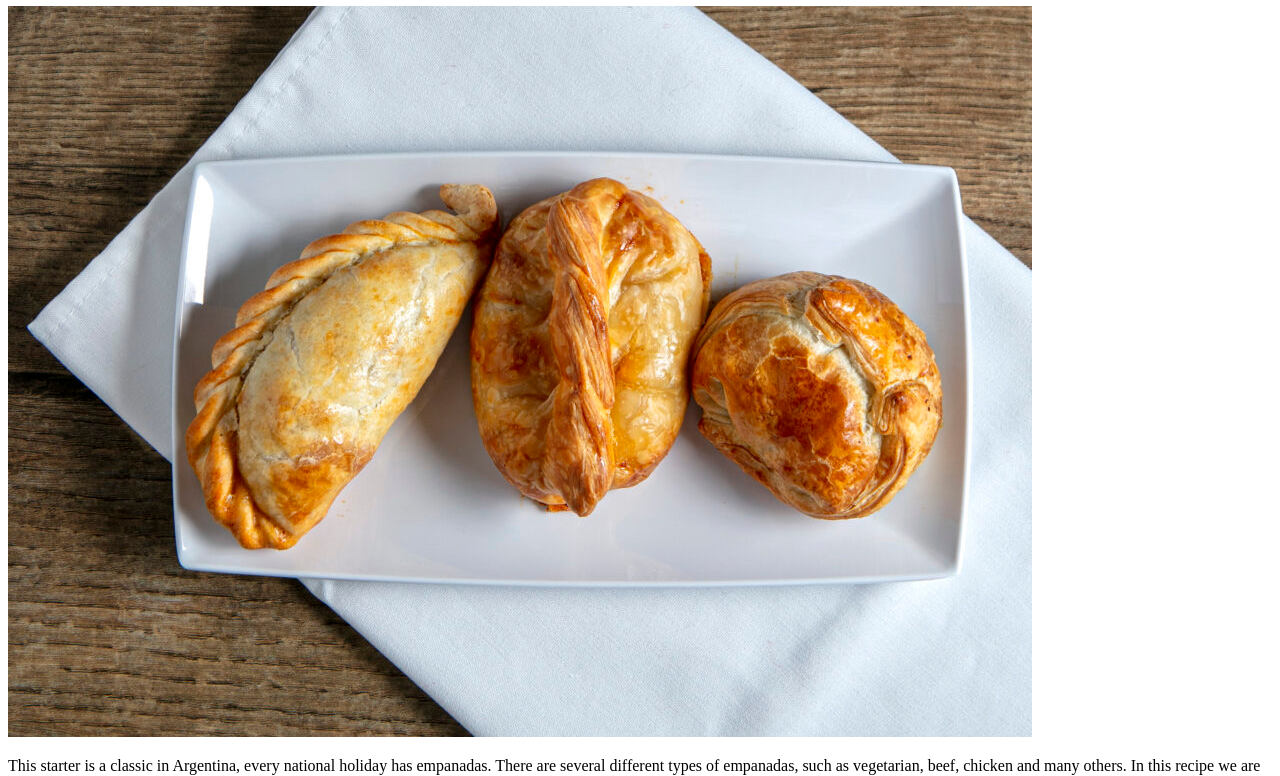
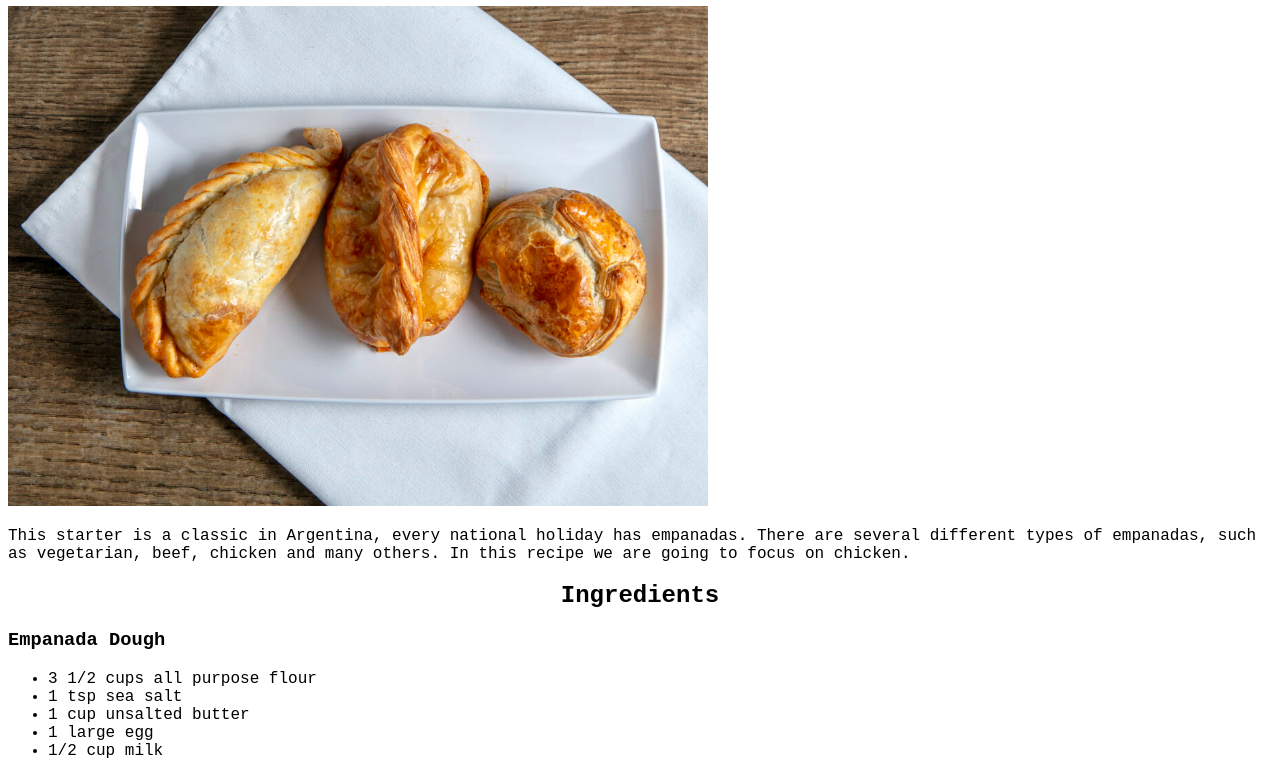
Before and after one commit to reddski/odin-recipes, a plain HTML site: page recipes/empanada.html in a window 1280 px wide. Shown: the part 74-850 px from the top of the page. Drawn offline with Linux system fonts and the light colour scheme.

Commit message:
Added CSS.

```diff
--- a/recipes/empanada.html
+++ b/recipes/empanada.html
@@ -6,11 +6,12 @@
     <meta http-equiv="X-UA-Compatible" content="IE=edge">
     <meta name="viewport" content="width=device-width, initial-scale=1.0">
     <title>Chicken Empanadas</title>
+    <link rel="stylesheet" href="styles.css">
 </head>
 
 <body>
     <h1>Chicken Empanadas</h1>
-    <img src="../images/Empanadas-Argentinas-pic-1024x731.jpg" alt="Three empanadas">
+    <img class="image empanada" src="../images/Empanadas-Argentinas-pic-1024x731.jpg" alt="Three empanadas">
 
     <p>This starter is a classic in Argentina, every national holiday has empanadas. There are several different types
         of empanadas, such as vegetarian, beef, chicken and many others. In this recipe we are going to focus on
```
Also changed, not shown: index.html (+2 -1 lines), recipes/alfajores.html (+2 -1 lines), recipes/chimichurri.html (+1 -0 lines), recipes/tiradeasado.html (+1 -0 lines).
